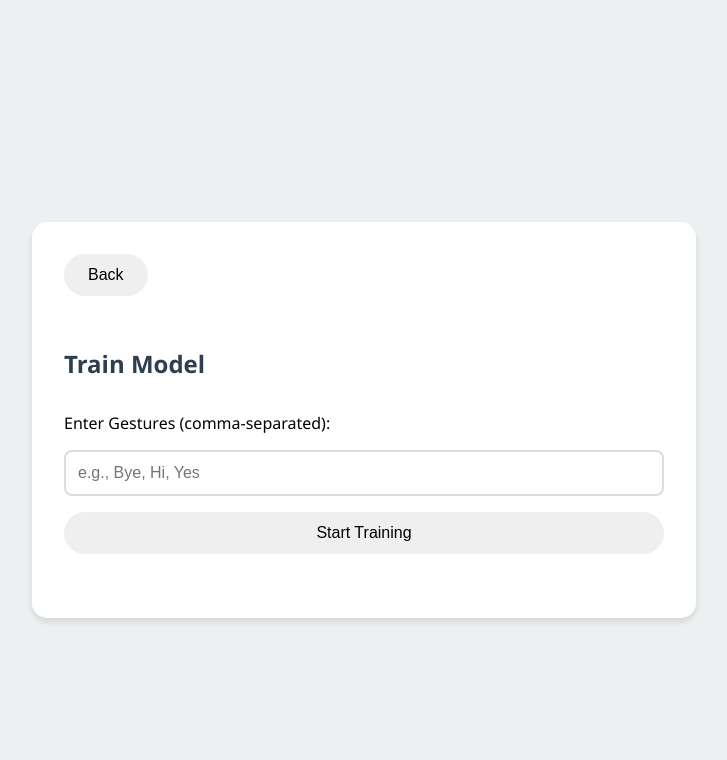
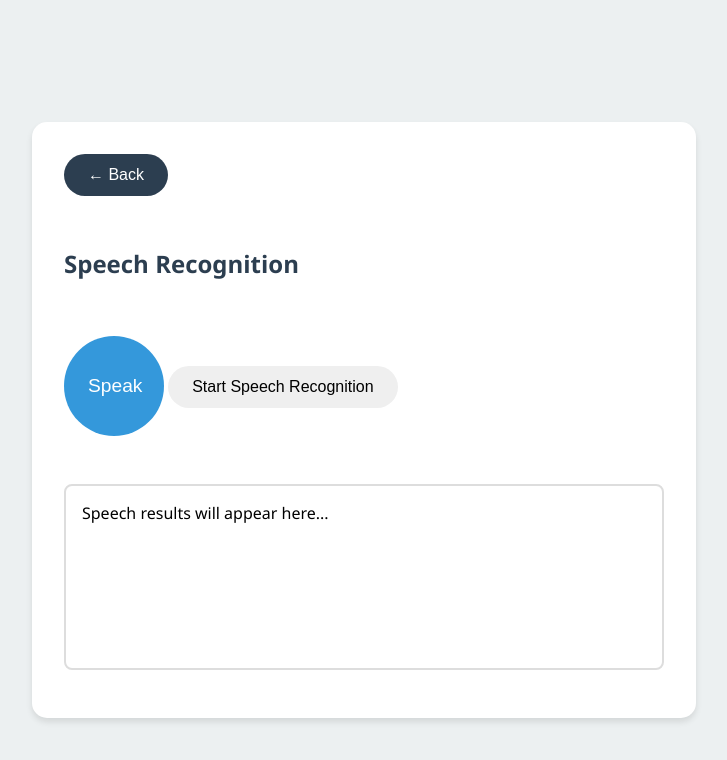
Before and after one commit to keerthans334/pixel_pirates__hackathon, a plain HTML site: page train.html in a window 1280 px wide. Shown: the whole page, without its empty margins (276-1003 px from the left). Drawn offline with Linux system fonts and the light colour scheme; files that its build step writes are made by us from their sources.

Commit message:
Update train.html

```diff
--- a/train.html
+++ b/train.html
@@ -1,23 +1,21 @@
 <!DOCTYPE html>
 <html>
 <head>
-    <title>Train Model</title>
-    <link rel="stylesheet" href="style.css">
+    <title>Speech Recognition</title>
+    <link rel="stylesheet" href="/static/style.css">
 </head>
 <body>
     <div class="container">
-        <button id="back">Back</button>
-        <h2>Train Model</h2>
-        <form id="gestureForm">
-            <label for="gestures">Enter Gestures (comma-separated):</label>
-            <input type="text" id="gestures" name="gestures" placeholder="e.g., Bye, Hi, Yes">
-            <button type="submit">Start Training</button>
-        </form>
-        <div id="gestureCount"></div>
-        <div id="captureWindow"></div>
-        <div id="captureOptions"></div>
-        <div id="trainingResult"></div>
+        <button id="back" class="secondary-btn">← Back</button>
+        <h2>Speech Recognition</h2>
+
+        <button id="speak" class="primary-btn speak-button">Speak</button>
+        <button id="start-speech">Start Speech Recognition</button>
+
+        <div class="status-box" id="speechResult">
+            Speech results will appear here...
+        </div>
     </div>
-    <script src="script.js"></script>
+    <script src="/static/script.js"></script>
 </body>
 </html>
```
